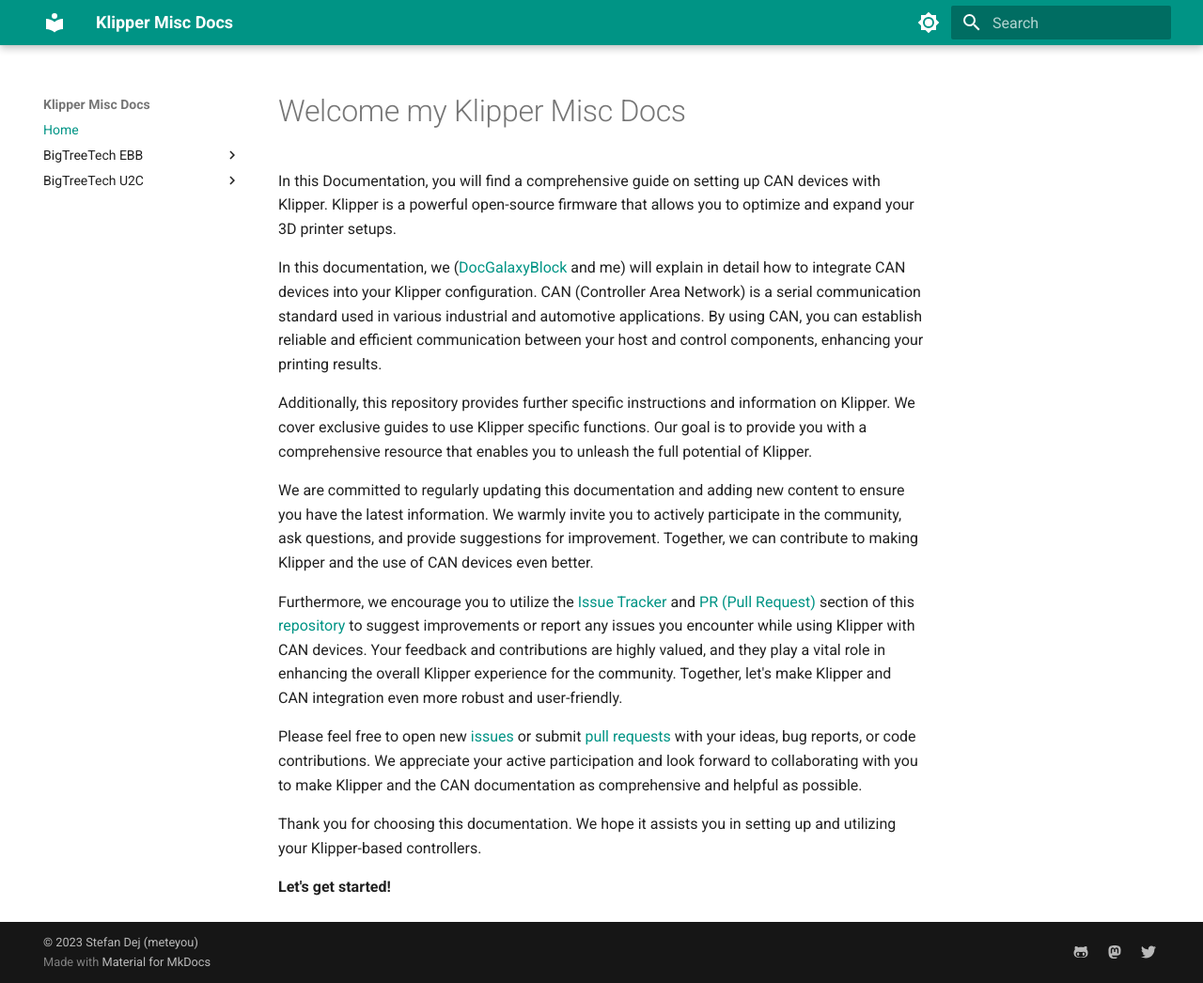
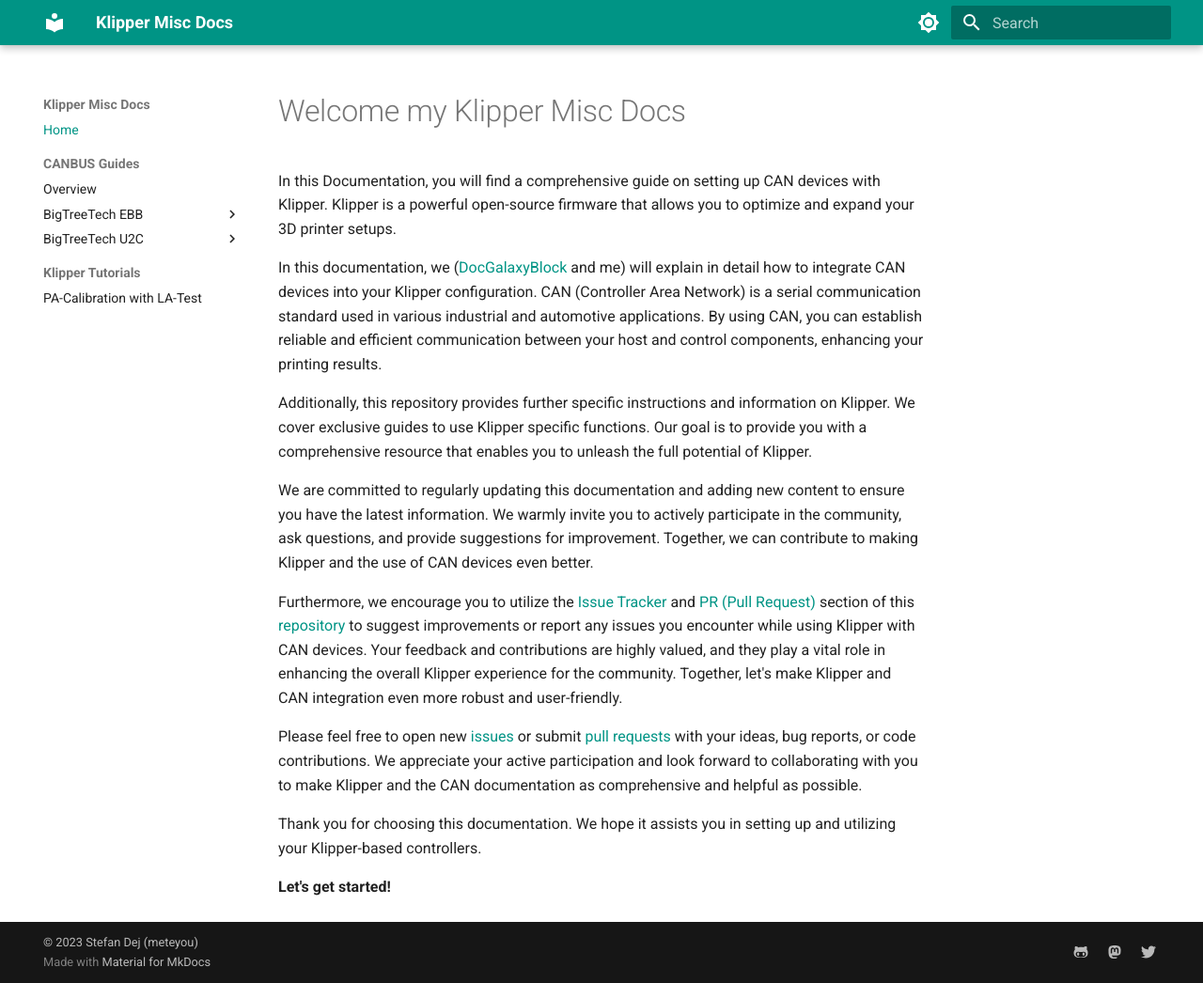
Before and after one commit to meteyou/docs, an MkDocs documentation site: the page built from docs/index.md, in a window 1280 px wide and 1046 px high. Shown: the whole window at 94% size. Built offline with MkDocs 1.6.1 and Material for MkDocs 9.7.7, drawn with Linux system fonts in a browser that asks for light colours.

Commit message:
docs: add sections to navigation
Signed-off-by: Stefan Dej <meteyou@gmail.com>

```diff
--- a/mkdocs.yml
+++ b/mkdocs.yml
@@ -3,6 +3,7 @@
   name: material
   features:
     - content.code.copy
+    - navigation.sections
   language: en
   plugins:
     - navigation.indexes
@@ -32,13 +33,17 @@
 # full navigation structure
 nav:
   - Home: index.md
-  - BigTreeTech EBB:
-      - Overview: btt-ebb/index.md
-      - Canboot (optional): btt-ebb/canboot.md
-      - Klipper: btt-ebb/klipper.md
-  - BigTreeTech U2C:
-    - Overview: btt-u2c/index.md
-    - Candlelight: btt-u2c/candlelight.md
+  - CANBUS Guides:
+    - Overview: canbus/index.md
+    - BigTreeTech EBB:
+        - Overview: btt-ebb/index.md
+        - Canboot (optional): btt-ebb/canboot.md
+        - Klipper: btt-ebb/klipper.md
+    - BigTreeTech U2C:
+      - Overview: btt-u2c/index.md
+      - Candlelight: btt-u2c/candlelight.md
+  - Klipper Tutorials:
+    - PA-Calibration with LA-Test: pa-calibration-la-test/index.md
 
 # add some markdown extensions
 markdown_extensions:
```
